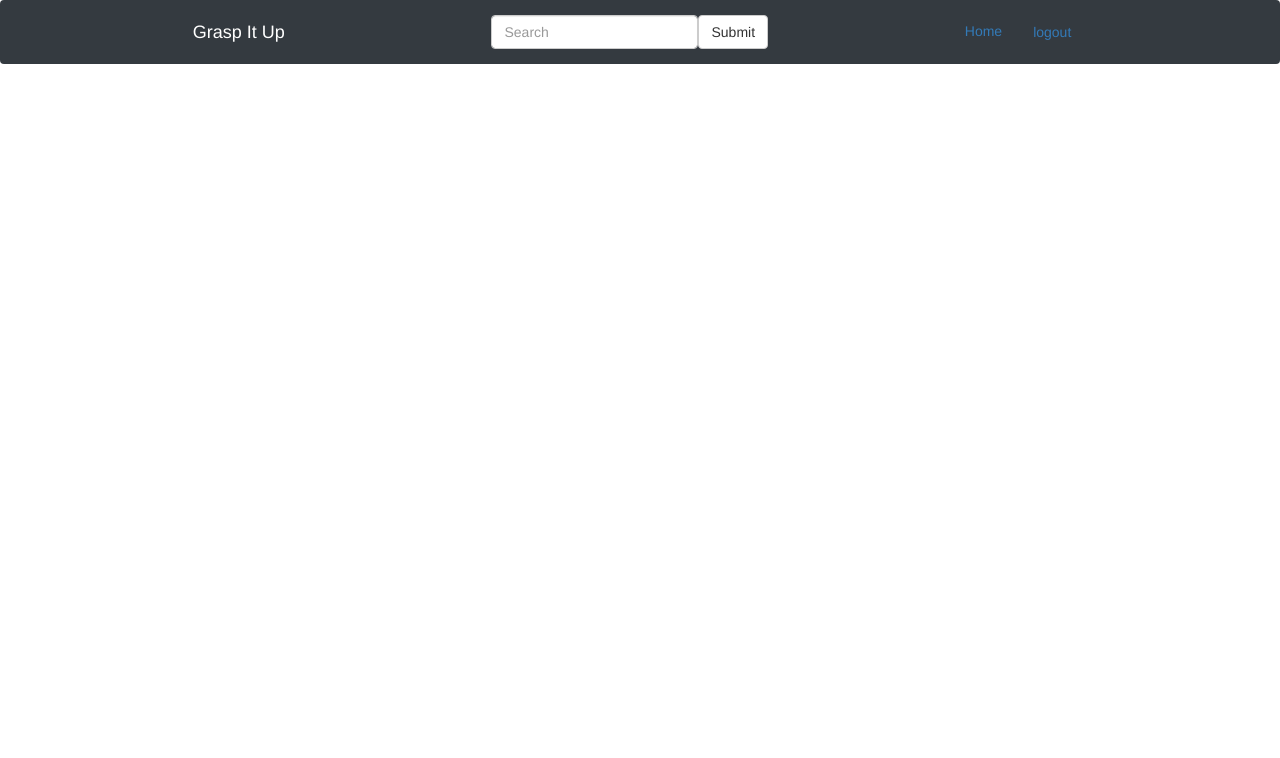
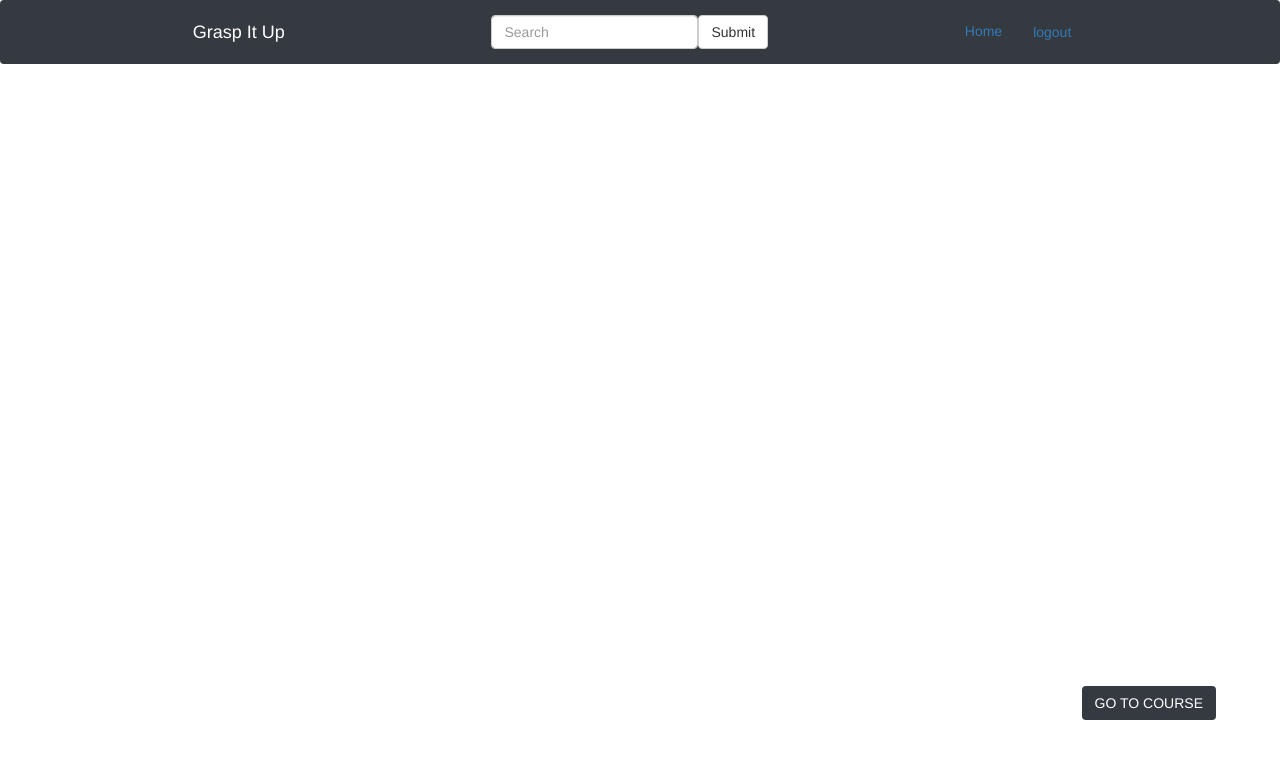
Before and after one commit to Apexa9/frontend, an Angular app: page /loginsuccess in a window 1280 px wide. Shown: the top 758 px of the page. Built offline with nearby package versions, Linux system fonts and the light colour scheme.

Commit message:
chnge in login button color

```diff
--- a/src/app/login/login.component.html
+++ b/src/app/login/login.component.html
@@ -57,6 +57,6 @@
       <small class="text-danger" [class.d-none]="password.valid || password.untouched">password is required</small>
 
   </div>
-    <button [disabled]="loginform.form.invalid" type="submit" class="btn btn-info">Login</button>
+    <button [disabled]="loginform.form.invalid" type="submit" class="btn btn-dark">Login</button>
   </form></div>
   <!--<small class="float-right" (click)="gotoregistration()">New user? register</small>-->
--- a/src/app/loginsuccess/loginsuccess.component.html
+++ b/src/app/loginsuccess/loginsuccess.component.html
@@ -6,6 +6,14 @@
       <link rel="stylesheet" href="https://maxcdn.bootstrapcdn.com/bootstrap/3.4.1/css/bootstrap.min.css">
       <script src="https://ajax.googleapis.com/ajax/libs/jquery/3.5.1/jquery.min.js"></script>
       <script src="https://maxcdn.bootstrapcdn.com/bootstrap/3.4.1/js/bootstrap.min.js"></script>
+
+        <style>
+            .bottom-right {
+                  bottom: 10%;
+                  right: 5%;
+              }
+        </style>
+
     </head>
     <body>
 
@@ -28,4 +36,7 @@
 
       </div>
     </nav>
+    <div class="position-absolute bottom-right">
+    <button type="button" class="btn btn-dark">GO TO COURSE</button>
+    </div>
 <!--<div class="container" style="margin-top: 30%;align:center;color: darkteal;">Grasp It Up</div>-->
--- a/src/app/registration/registration.component.html
+++ b/src/app/registration/registration.component.html
@@ -111,7 +111,7 @@
             <small class="text-danger" [class.d-none]="cpassword.value == password.value || cpassword.untouched">Password does not match</small>
           </div>
 
-          <button [disabled]="Registerform.form.invalid" type="submit" class="btn btn-info">Register</button>
+          <button [disabled]="Registerform.form.invalid" type="submit" class="btn btn-dark">Register</button>
 
 
 </form>
```
